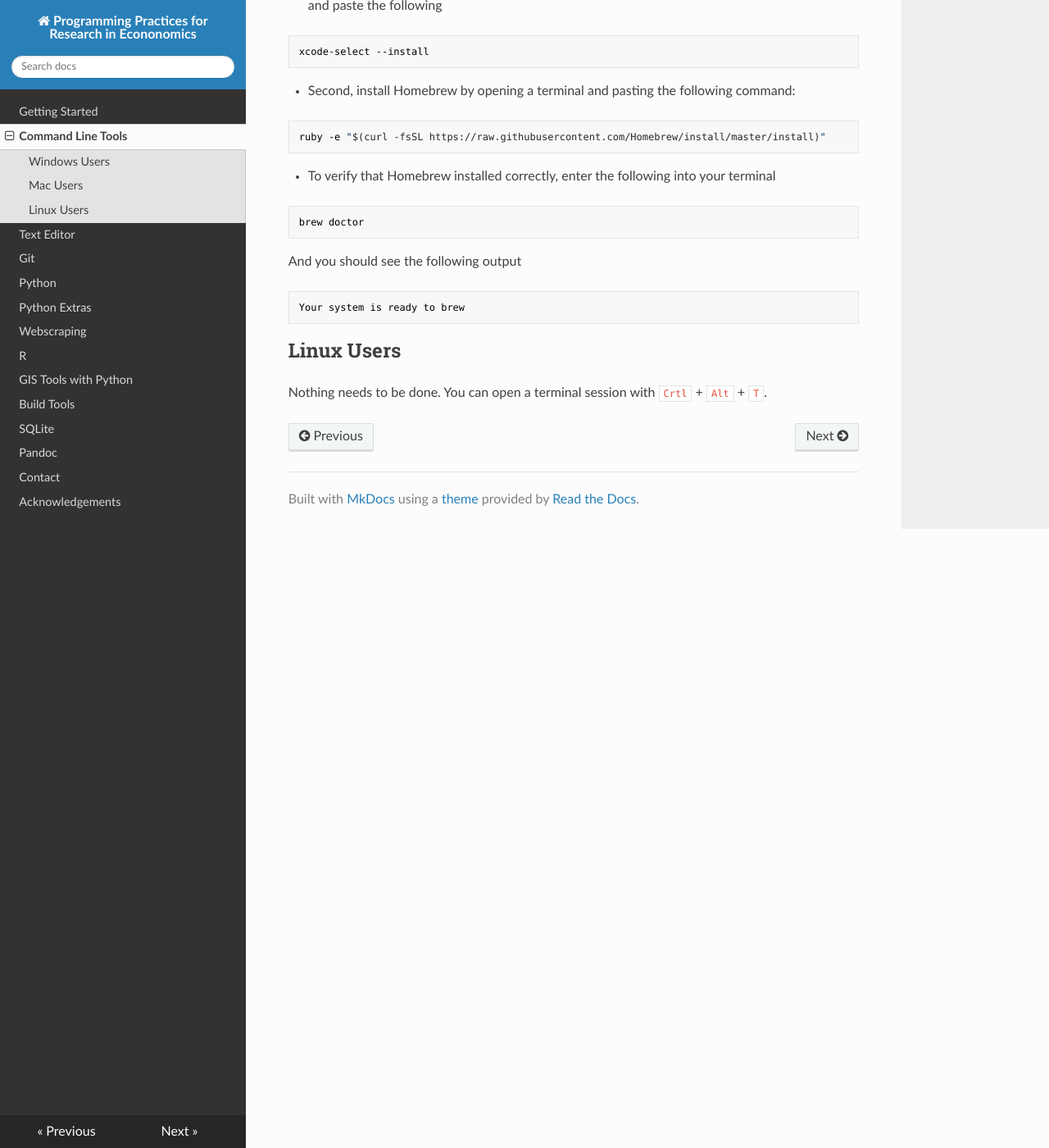
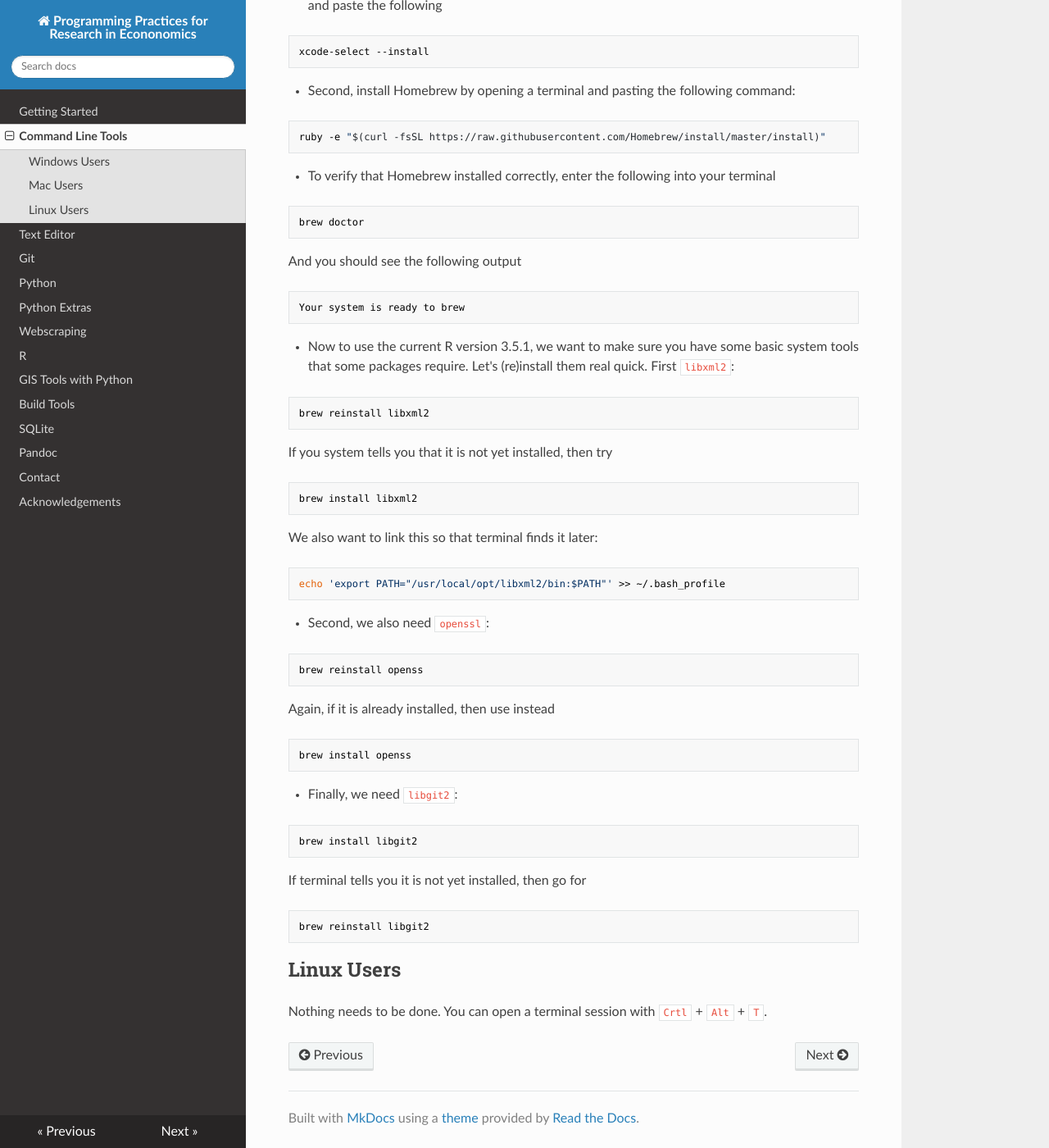
Before and after one commit to pp4rs/DEPRECATED-installation-guide, an MkDocs documentation site: the page built from docs/commandLine.md, in a window 1280 px wide and 1400 px high, scrolled down 1399 px. Shown: the whole window at 82% size. Built offline with MkDocs 1.6.1, drawn with Linux system fonts in a browser that asks for light colours; nearby versions of some CDN libraries; old or Windows-style settings are respelled for this version of MkDocs; some of the changed text lies outside the part shown.

Commit message:
Added MacOS systemtools for R 3.5.1

````diff
--- a/docs/commandLine.md
+++ b/docs/commandLine.md
@@ -60,6 +60,47 @@ And you should see the following output
 Your system is ready to brew
 ```
 
+* Now to use the current R version 3.5.1, we want to make sure you have some basic system tools that some packages require. Let's (re)install them real quick. First `libxml2`:
+
+```bash
+brew reinstall libxml2
+```
+If you system tells you that it is not yet installed, then try
+
+```bash
+brew install libxml2
+```
+
+We also want to link this so that terminal finds it later:
+
+```bash
+echo 'export PATH="/usr/local/opt/libxml2/bin:$PATH"' >> ~/.bash_profile
+```
+
+* Second, we also need `openssl`:
+
+```bash
+brew reinstall openss
+```
+
+Again, if it is already installed, then use instead
+
+```bash
+brew install openss
+```
+
+* Finally, we need `libgit2`:
+
+```bash
+brew install libgit2
+```
+
+If terminal tells you it is not yet installed, then go for
+
+```bash
+brew reinstall libgit2
+```
+
 ## Linux Users
 
 Nothing needs to be done. You can open a terminal session with `Crtl` + `Alt` + `T`.
````
Also changed, not shown: other parts of docs/commandLine.md (+2 -2 lines).
